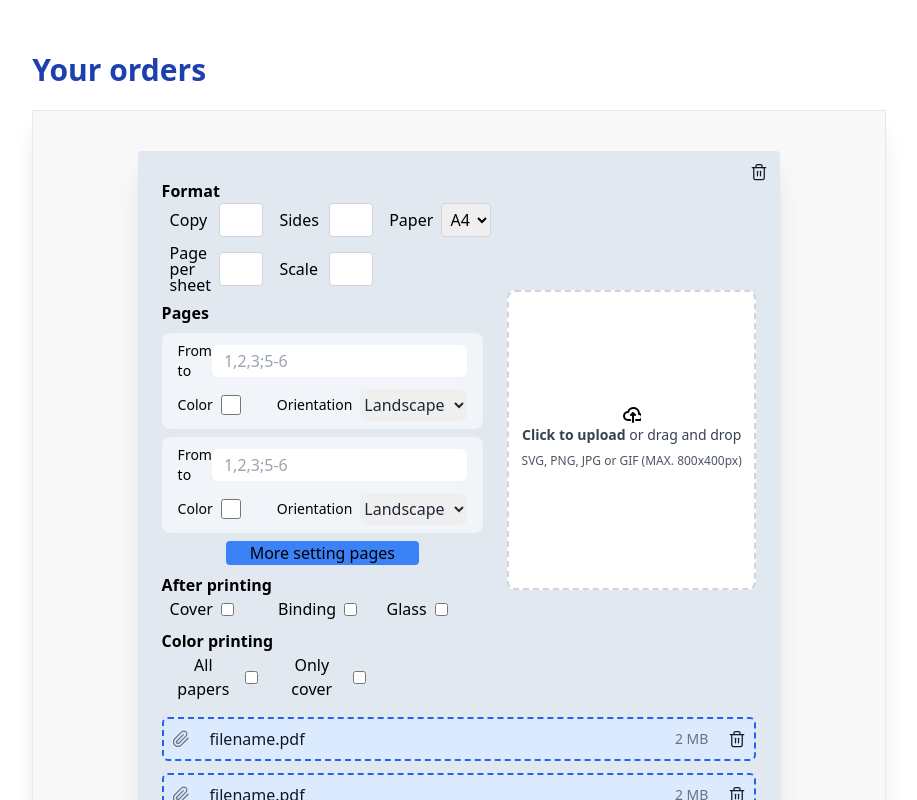
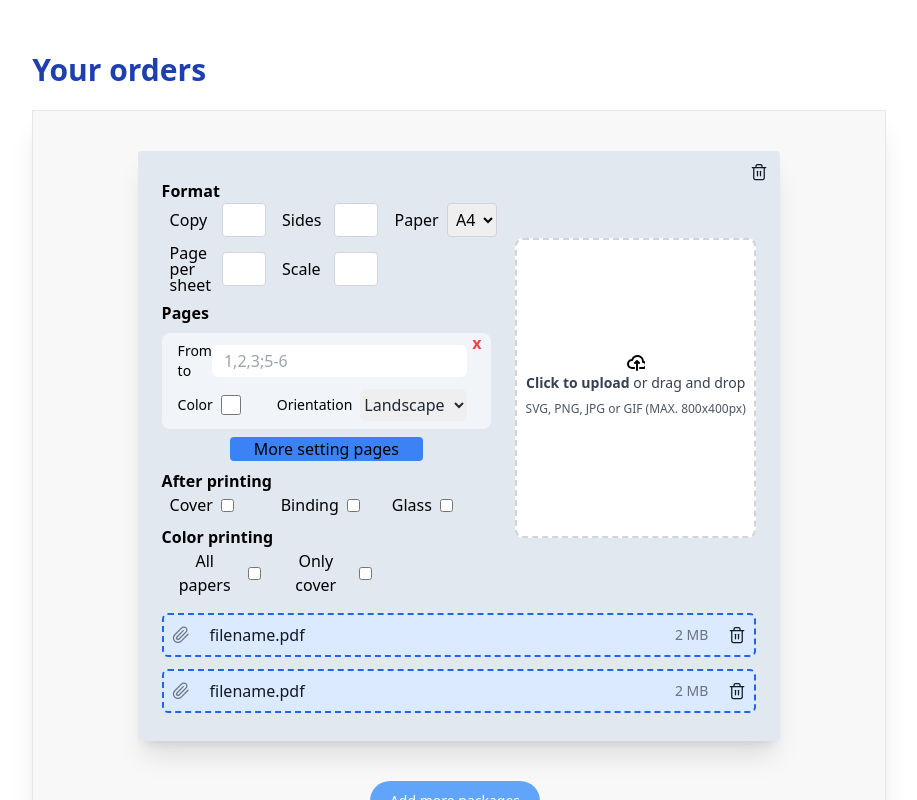
Before and after one commit to Love-HCMUT/Student_Smart_Printing_Service_FE, a React (Vite) app: page / in a window 1280 px wide. Shown: the top 800 px of the page, without its empty margins (181-1098 px from the left). Built offline with nearby package versions, Linux system fonts and the light colour scheme.

Commit message:
h-feat: config package + pages

```diff
--- a/src/components/Order/Package.jsx
+++ b/src/components/Order/Package.jsx
@@ -1,15 +1,70 @@
-import React, { memo } from 'react'
+import React, { useState, memo, useEffect } from 'react'
 import FilePreview from './FilePreview'
 import PageSetting from './PageSetting'
 
 
-const Package = ({ func, remove, add, update }) => {
+const Package = ({ index, update, remove }) => {
+  const [config, setConfig] = useState({
+    copy: 1,
+    sides: 2,
+    paper: 'A4',
+    paper_per_sheet: 1,
+    scale: 1,
+    cover: true,
+    binding: true,
+    glass: false,
+    color_all: false,
+    color_cover: false,
+  })
+
+  const [pages, setPages] = useState([{
+    from_to: "begin-end",
+    color: false,
+    orientation: 'landscape'
+  }])
+
+  useEffect(() => {
+    update(index, { ...config, pages: pages })
+  }, [pages, config])
+
+  const updateField = (namefield, value) => {
+    setConfig(prev => ({
+      ...prev, [namefield]: /^\d+$/.test(value) ? parseInt(value, 10) : value
+    }))
+  }
+
+  const removePages = (index) => {
+    setPages(page => page.filter((_, i) => i != index))
+  }
+
+  const addPages = () => {
+    const newpages = {
+      from_to: "begin-end",
+      color: false,
+      orientation: 'landscape'
+    }
+    setPages((prev) => [...prev, newpages])
+  }
+
+  const updatePages = (index, fieldname, value) => {
+    setPages(prev => {
+      const updatedConfig = [...prev];
+      updatedConfig[index] = {
+        ...updatedConfig[index],
+        [fieldname]: value
+      }
+      return updatedConfig
+    })
+  }
+
 
   return (
     <div className='relative px-6 py-3 bg-slate-200 rounded w-5/6 shadow-xl'>
 
       {/* icon thung rac  */}
-      <div className="absolute top-3 right-3">
+      <button
+        onClick={() => remove(index)}
+        className="absolute top-3 right-3">
         <svg className="icon" width="18" height="18" viewBox="0 0 18 18" fill="none" xmlns="http://www.w3.org/2000/svg">
           <g id="System Icons">
             <path id="Vector" d="M2.25 4.5H3.75H15.75" stroke="#111827" strokeWidth="1.25" strokeLinecap="round" strokeLinejoin="round" />
@@ -18,7 +73,7 @@ const Package = ({ func, remove, add, update }) => {
             <path id="Vector_4" d="M10.5 8.25V12.75" stroke="#111827" strokeWidth="1.25" strokeLinecap="round" strokeLinejoin="round" />
           </g>
         </svg>
-      </div>
+      </button>
 
       {/* information */}
       <div className='min-h-[230px] w-full flex justify-center items-center rounded gap-6 pt-2'>
@@ -36,7 +91,7 @@ const Package = ({ func, remove, add, update }) => {
                   type="number"
                   name="copies"
                   min="1"
-                  onChange={(event) => func('copy', event.target.value)}
+                  onChange={(event) => updateField('copy', event.target.value)}
                   className="max-w-11 border border-gray-300 rounded p-1 text-center"
                 />
               </div>
@@ -48,7 +103,7 @@ const Package = ({ func, remove, add, update }) => {
                   name="toPage"
                   min="1"
                   max="2"
-                  onChange={(event) => func('sides', event.target.value)}
+                  onChange={(event) => updateField('sides', event.target.value)}
                   className="max-w-11 border border-gray-300 rounded p-1 text-center"
                 />
               </div>
@@ -59,7 +114,7 @@ const Package = ({ func, remove, add, update }) => {
                 <select
                   name="paper"
                   className="w-14 border border-gray-300 rounded p-1 text-center"
-                  onChange={(event) => func('paper', event.target.value)}
+                  onChange={(event) => updateField('paper', event.target.value)}
                 >
                   <option value="A4">A4</option>
                   <option value="A3">A3</option>
@@ -73,7 +128,7 @@ const Package = ({ func, remove, add, update }) => {
                   name="toPage"
                   min="1"
                   className="max-w-11 border border-gray-300 rounded p-1 text-center"
-                  onChange={(event) => func('paper_per_sheet', event.target.value)}
+                  onChange={(event) => updateField('paper_per_sheet', event.target.value)}
                 />
               </div>
 
@@ -86,7 +141,7 @@ const Package = ({ func, remove, add, update }) => {
                   max="1"
                   step="0.1"
                   className="max-w-11 border border-gray-300 rounded p-1 text-center"
-                  onChange={(event) => func('scale', event.target.value)}
+                  onChange={(event) => updateField('scale', event.target.value)}
                 />
               </div>
 
@@ -97,13 +152,27 @@ const Package = ({ func, remove, add, update }) => {
           <div className=''>
             <h3 className='font-bold mb-1'>Pages</h3>
             <div>
-              <PageSetting />
-              <PageSetting />
+              {pages.map((e, index) =>
+                <div key={index} className='relative'>
+                  <button
+                    onClick={() => removePages(index)}
+                    className="absolute right-2 top-1 hover:bg-red-600 text-red-500 font-bold hover:text-white w-3 h-3 flex items-center justify-center rounded-full">
+                    x
+                  </button>
+                  <PageSetting
+                    index={index}
+                    func={updatePages}
+                  />
+                </div>)}
             </div>
 
             {/* Button add more */}
             <div className='w-full flex items-center justify-center'>
-              <button className='bg-blue-500 mt-2 rounded px-6 hover:bg-blue-600'>More setting pages</button>
+              <button
+                onClick={addPages}
+                className='bg-blue-500 mt-2 rounded px-6 hover:bg-blue-600'>
+                More setting pages
+              </button>
             </div>
 
           </div>
@@ -120,7 +189,7 @@ const Package = ({ func, remove, add, update }) => {
                   name="toPage"
                   min="0"
                   className="max-w-11 border border-gray-300 rounded p-1 text-center"
-                  onChange={(event) => func('cover', event.target.checked)}
+                  onChange={(event) => updateField('cover', event.target.checked)}
                 />
               </div>
 
@@ -131,7 +200,7 @@ const Package = ({ func, remove, add, update }) => {
                   name="toPage"
                   min="0"
                   className="max-w-11 border border-gray-300 rounded p-1 text-center"
-                  onChange={(event) => func('binding', event.target.checked)}
+                  onChange={(event) => updateField('binding', event.target.checked)}
                 />
               </div>
 
@@ -141,7 +210,7 @@ const Package = ({ func, remove, add, update }) => {
                   type="checkbox"
                   name="toPage"
                   min="0"
-                  onChange={(event) => func('glass', event.target.checked)}
+                  onChange={(event) => updateField('glass', event.target.checked)}
                   className="max-w-11 border border-gray-300 rounded p-1 text-center"
                 />
               </div>
@@ -160,7 +229,7 @@ const Package = ({ func, remove, add, update }) => {
                   type="checkbox"
                   name="toPage"
                   min="0"
-                  onChange={(event) => func('color_all', event.target.checked)}
+                  onChange={(event) => updateField('color_all', event.target.checked)}
                   className="max-w-11 border border-gray-300 rounded p-1 text-center"
                 />
               </div>
@@ -171,7 +240,7 @@ const Package = ({ func, remove, add, update }) => {
                   type="checkbox"
                   name="toPage"
                   min="0"
-                  // onChange={(event) => func('color_cover', event.target.checked)}
+                  onChange={(event) => updateField('color_cover', event.target.checked)}
                   className="max-w-11 border border-gray-300 rounded p-1 text-center"
                 />
               </div>
--- a/src/components/Order/PageSetting.jsx
+++ b/src/components/Order/PageSetting.jsx
@@ -1,15 +1,17 @@
 import React from 'react'
 
-const PageSetting = () => {
+const PageSetting = ({ index, func }) => {
     return (
-        <div className="mt-2 px-4 py-2 rounded-lg bg-slate-100 max-w-md mx-auto">
+        <div className="mt-2 pl-4 pr-6 py-2 rounded-lg bg-slate-100 max-w-md w-full">
             <div className="flex items-center mb-2">
                 <label for="small-input" className="flex-1 text-sm font-medium">From to</label>
                 <input
                     type="text"
                     id="small-input"
                     className="flex-grow h-8 px-3 rounded-md text-gray-800 focus:outline-none"
+                    onChange={(e) => func(index, "from_to", e.target.value)}
                     placeholder="1,2,3;5-6"
+                // defaultValue="begin to end"
                 />
             </div>
 
@@ -22,6 +24,7 @@ const PageSetting = () => {
                         type="checkbox"
                         name="toPage"
                         className="w-5 h-5 border-gray-300 rounded bg-white accent-slate-600"
+                        onChange={(e) => func(index, "color", e.target.checked)}
                     />
                 </div>
 
@@ -30,6 +33,7 @@ const PageSetting = () => {
                     <select
                         name="paper"
                         className="h-8 rounded-md text-gray-800 w-full focus:outline-none"
+                        onChange={(e) => func(index, "orientation", e.target.value)}
                     >
                         <option value="Landscape">Landscape</option>
                         <option value="Portrait">Portrait</option>
--- a/src/pages/OrderPage.jsx
+++ b/src/pages/OrderPage.jsx
@@ -1,56 +1,32 @@
-import React, { useCallback, useState } from 'react'
+import React, { useState } from 'react'
 import Package from '../components/Order/Package'
 import Note from '../components/Payment/Note'
 
 const OrderPage = () => {
-    const [config, setConfig] = useState({
-        copy: 1,
-        sides: 1,
-        paper: 'A4',
-        paper_per_sheet: 1,
-        scale: 1,
-        cover: true,
-        binding: true,
-        glass: false,
-        color_all: false,
-        color_cover: false,
-    })
 
-    const [pages, setPages] = useState([{
-        from: 0,
-        to: undefined,
-        color: false,
-        orientation: 'landscape'
-    }])
+    const [packages, setPackages] = useState([{}])
 
-    const updateField = useCallback((namefield, value) => {
-        console.log("update ", namefield)
-        setConfig(prev => ({
-            ...prev, [namefield]: value
-        }))
-    }, [])
+    const addMorePackage = () => {
+        const newpackages = [
+            ...packages, {}
+        ]
+        setPackages(newpackages)
+    }
 
-    const removePages = useCallback((index) => {
-        setPages(page => page.filter((_, i) => i != index))
-    }, [])
+    const removePackage = (index) => {
+        const newpackages = packages.filter((e, i) => i != index)
+        setPackages(newpackages)
+    }
 
-    const addPages = useCallback((pages) => {
-        setPages((prev) => [...prev, pages])
-    }, [])
+    const updatePackage = (index, value) => {
+        const newpackages = packages.map((e, i) => {
+            if (i === index) return value
+            else return e
+        })
+        setPackages(newpackages)
+    }
 
-    const updatePages = useCallback((index, fieldname, value) => {
-        setConfig(prev => {
-            const updatedConfig = [...prev];
-            updatedConfig[index] = {
-                ...updatedConfig[index],
-                [fieldname]: value
-            }
-            return updatedConfig
-        })
-    }, [])
-
-    console.log(config)
-    console.log(pages)
+    console.log("pack", packages)
 
     return (
         <div className='bg-white w-lwh flex justify-center items-center flex-col'>
@@ -58,15 +34,14 @@ const OrderPage = () => {
 
             <div className='p-10 border bg-light-gray h-full w-2/3 shadow-xl flex flex-col justify-center items-center gap-10'>
                 {/* package */}
-                <Package
-                    func={updateField}
-                    remove={removePages}
-                    add={addPages}
-                    update={updatePages} />
+                {packages.map((e, i) =>
+                    <Package index={i} update={updatePackage} remove={removePackage} />
+                )}
 
                 <div className="col-span-1 flex items-end justify-end">
                     <button
                         type="button"
+                        onClick={addMorePackage}
                         className="min-w-[100px] text-white bg-blue-400 hover:bg-blue-800 focus:outline-none focus:ring-blue-300 font-medium rounded-full text-sm px-5 py-2.5 text-center me-2 mb-2 dark:bg-blue-600 dark:hover:bg-blue-700 dark:focus:ring-blue-800"
                     >
                         Add more packages
```
